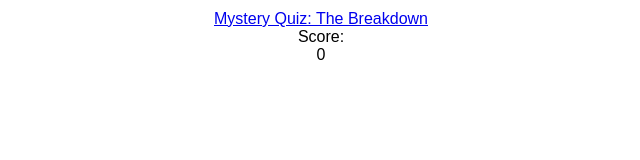
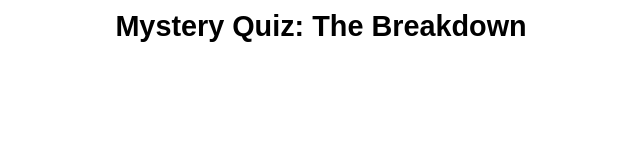
Before and after one commit to JunoAndIce/Mystery-Quiz, a plain HTML site: page index.html in a window 1280 px wide. Shown: the whole page, without its empty margins (319-959 px from the left). Drawn offline with Linux system fonts and the light colour scheme.

Commit message:
HTML header init, more css work done for header

```diff
--- a/assets/css/style.css
+++ b/assets/css/style.css
@@ -5,8 +5,19 @@
   font-family: 'Poppins', sans-serif;
 }
 
-header {
+.main-header {
   text-align: center;
   margin: 10px;
+}
 
+.main-header a {
+  text-decoration: none;
+
+  font-weight: 750;
+  font-size: 1.8em;
+  color: black; /* Font Color */
 }
+
+#score-container {
+  visibility: hidden;
+}
--- a/index.html
+++ b/index.html
@@ -25,10 +25,14 @@
 <body>
 
   <header>
-      <a href="#" class="header">Mystery Quiz: The Breakdown</a>
+
+    <div class="main-header">
+      <a href="#">Mystery Quiz: The Breakdown</a>
+    </div>
+
 
     <div id="score-container" class="hidden">
-      <p id="score-text">Score: <p id="score-counter">0</p> </p>
+      <p>Score: </p>
     </div>
 
   </header>
```
Also changed, not shown: assets/js/script.js (+20 -0 lines).
